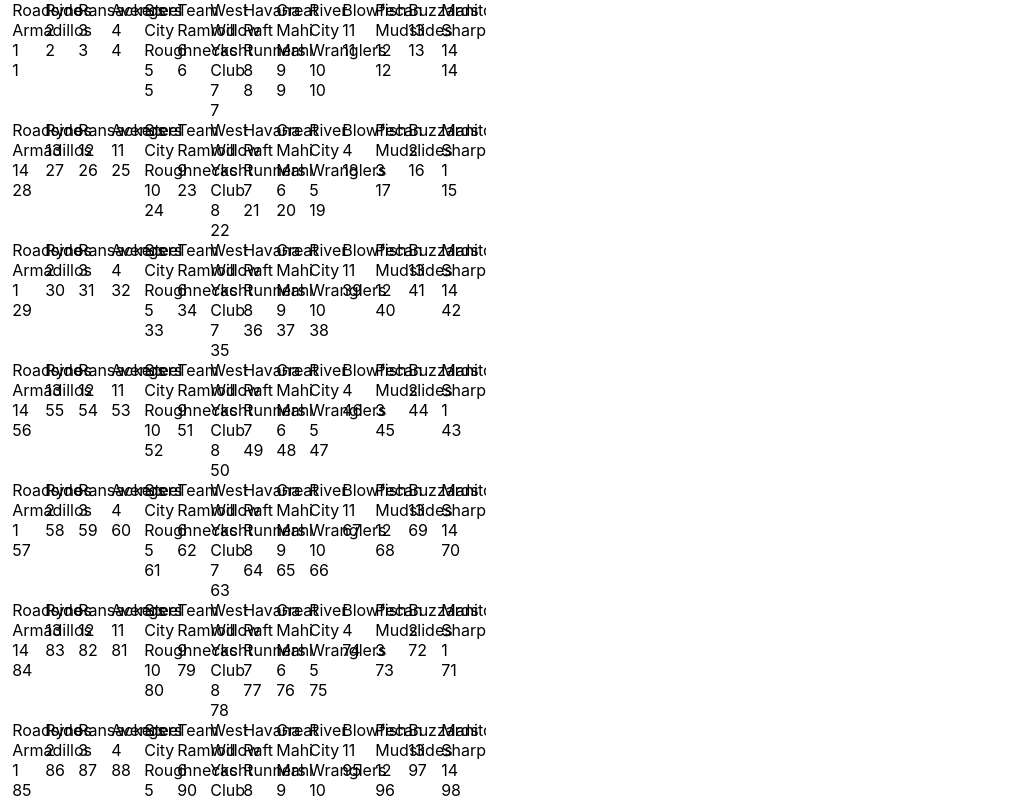
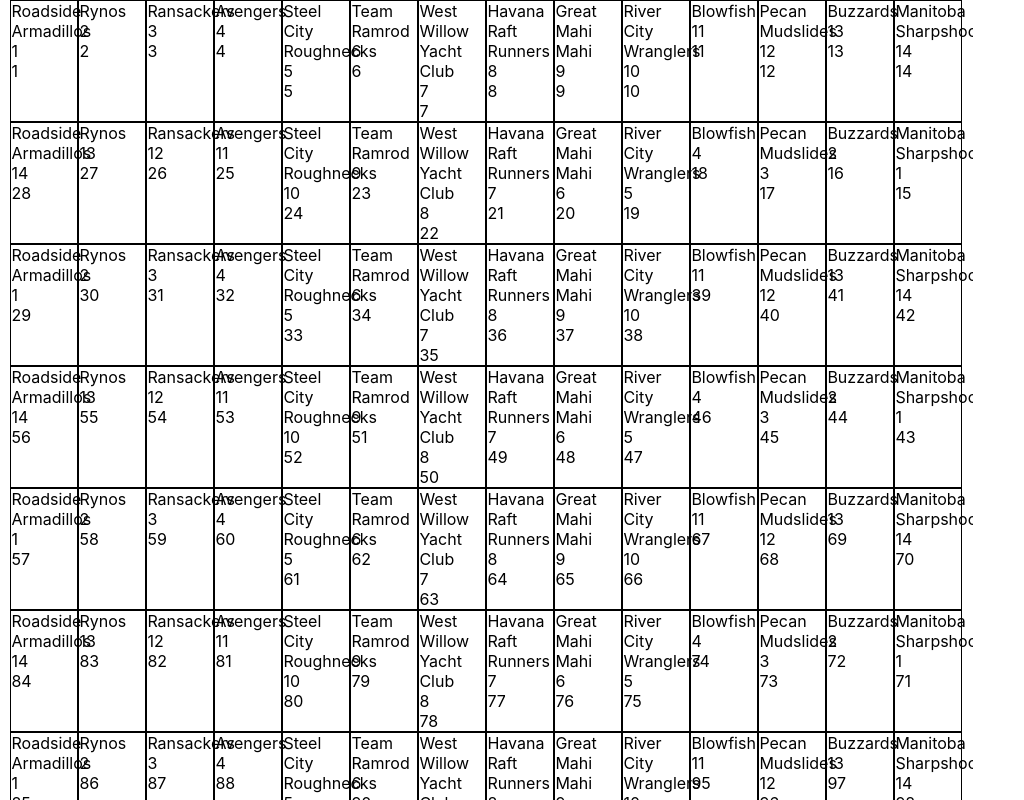
Before and after one commit to AThomasBianchi/big-board, a React (Create React App) app: page / in a window 1024 px wide. Shown: the top 800 px of the page. Built offline with nearby package versions, Linux system fonts and the light colour scheme.

Commit message:
horizontal scroll big board

```diff
--- a/src/Components/BigBoard.css
+++ b/src/Components/BigBoard.css
@@ -9,7 +9,7 @@
   .big-board {
     height: 100vh;
     max-height: 100%;
-    width: 50%;
+    /* width: 50%; */
   }
 
 }
@@ -18,6 +18,7 @@
 
   .big-board {
     height: unset;
+    width: 200vw;
   }
 
 }
--- a/src/Components/Pick.css
+++ b/src/Components/Pick.css
@@ -6,6 +6,7 @@
     width: calc(95% / 14);
     max-width: calc(95% / 14);
     min-width: calc(95% / 14);
+    border: 1px solid black;
   }
 
 }
```
